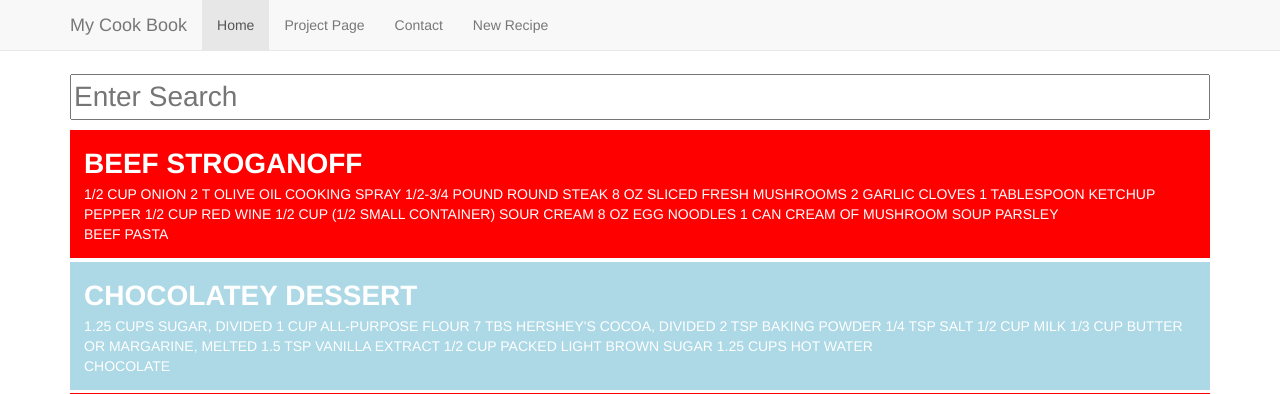
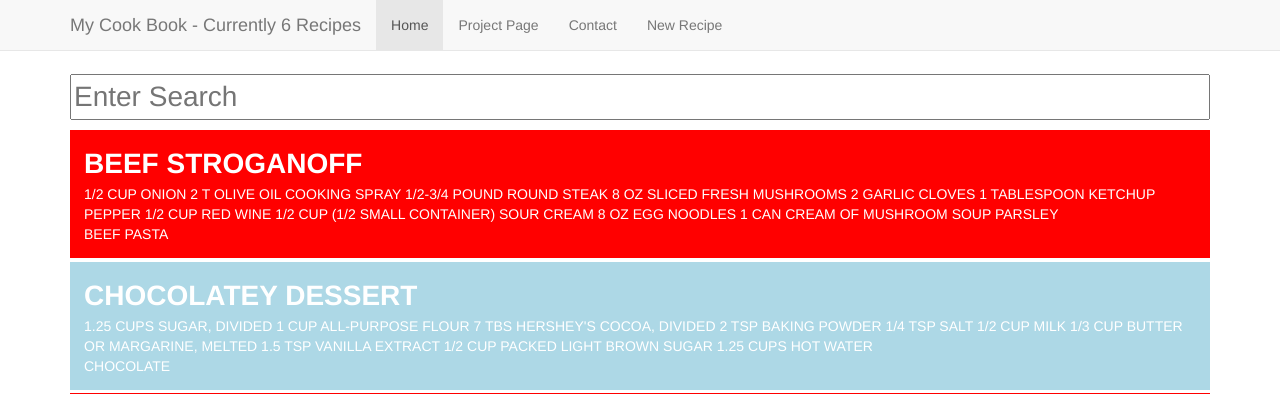
Before and after one commit to metalx1000/Cook-Book, a PHP site: page /list.php?pid=1 in a window 1280 px wide. Shown: the top 394 px of the page. Run offline with PHP 8.4, Linux system fonts and the light colour scheme; data comes from the database, SQL or seed files in the repository; some libraries are stand-ins or nearby versions.

Commit message:
added recipe count

```diff
--- a/list.php
+++ b/list.php
@@ -72,6 +72,7 @@
       var url="get_all_json.php";
       $.getJSON( url, function( data ) {
           for(var i=0;i<data.length;i++){
+            $("#count").html("Currently " + data.length + " Recipes");
             $("#results").append($("<div>")
                 .addClass('item')
                 .addClass(data[i].category)
--- a/nav.php
+++ b/nav.php
@@ -8,7 +8,7 @@
             <span class="icon-bar"></span>
             <span class="icon-bar"></span>
           </button>
-          <a class="navbar-brand" href="#">My Cook Book</a>
+          <a class="navbar-brand" href="#">My Cook Book - <span id="count"></span></a>
         </div>
         <div id="navbar" class="navbar-collapse collapse">
           <ul class="nav navbar-nav">
```
